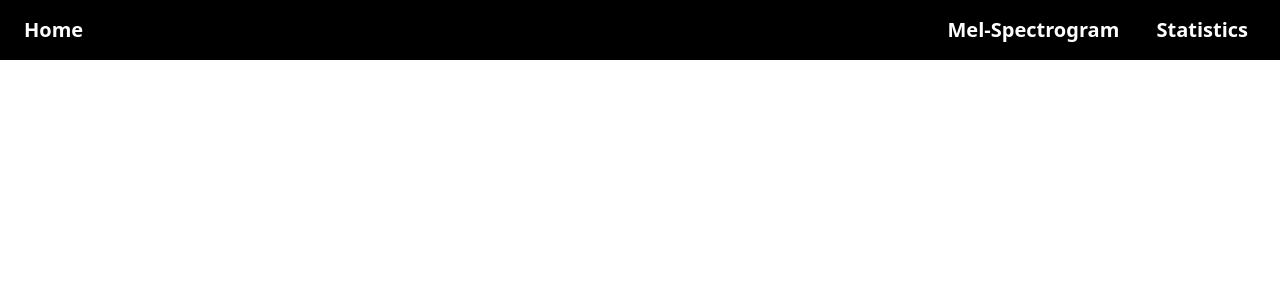
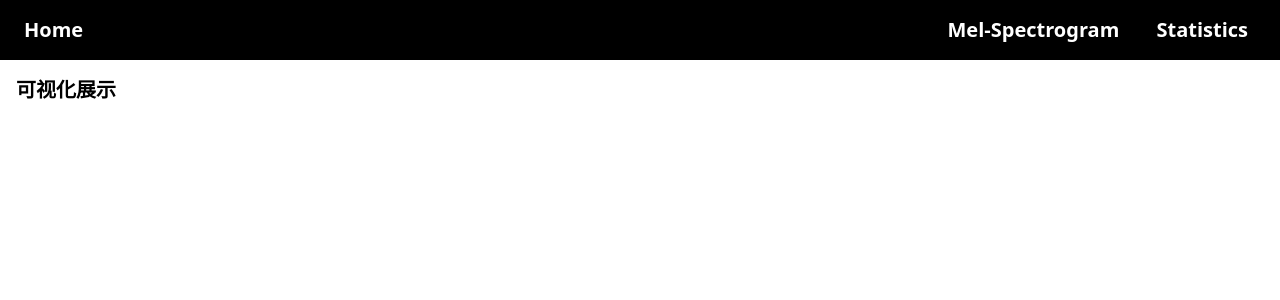
Before and after one commit to Yangthemob/vis, a Vue app: page /statistics in a window 1280 px wide. Shown: the top 300 px of the page. Built offline with nearby package versions, Linux system fonts and the light colour scheme.

Commit message:
word cloud added

```diff
--- a/package.json
+++ b/package.json
@@ -8,7 +8,10 @@
     "preview": "vite preview"
   },
   "dependencies": {
+    "echarts": "^5.4.3",
+    "echarts-wordcloud": "^2.1.0",
     "vue": "^3.3.4",
+    "vue-echarts": "^6.6.1",
     "vue-router": "^4.2.5"
   },
   "devDependencies": {
--- a/src/router/index.js
+++ b/src/router/index.js
@@ -1,6 +1,7 @@
 import { createRouter, createWebHistory } from 'vue-router'
 import HomeView from '../views/HomeView.vue'
 import MelView from '../views/MelView.vue'
+import Statistic from '../views/Statistic.vue'
 
 const router = createRouter({
   history: createWebHistory(import.meta.env.BASE_URL),
@@ -15,6 +16,11 @@ const router = createRouter({
       name: 'Mel-Spectogram',
       component: MelView
     },
+    {
+      path: '/statistics',
+      name: 'statistics',
+      component: Statistic
+    },
   ]
 })
 
--- /dev/null
+++ b/src/views/Statistic.vue
@@ -0,0 +1,81 @@
+<template>
+    <div class="container mx-auto p-4">
+        <h1 class="text-xl font-bold mb-4">可视化展示</h1>
+        <div class="grid grid-cols-1 md:grid-cols-2 gap-4">
+            <div class="chart-container">
+                <v-chart v-if="wordCloudData.length" :option="chartOption" />
+            </div>
+            <!-- 其他可视化组件的容器可以在这里添加 -->
+        </div>
+    </div>
+</template>
+
+
+<script setup>
+import VChart from 'vue-echarts';
+import { ref, onMounted } from 'vue';
+import { CanvasRenderer } from 'echarts/renderers';
+// 导入词云图
+import 'echarts-wordcloud';
+import * as echarts from 'echarts/core';
+
+// 注册必要的组件
+echarts.use([CanvasRenderer]);
+
+// 词云图数据
+const wordCloudData = ref([]);
+
+// 生成随机颜色的函数
+const generateRandomColor = () => {
+    return `rgb(${Math.round(Math.random() * 255)}, ${Math.round(Math.random() * 255)}, ${Math.round(Math.random() * 255)})`;
+};
+
+// 读取文本文件并处理数据
+const loadData = async () => {
+    const response = await fetch('/jieba.txt');
+    const text = await response.text();
+    wordCloudData.value = text.split('\n').map(line => {
+        const [word, count] = line.split(': ');
+        return {
+            name: word,
+            value: parseInt(count, 10)
+        };
+    });
+
+    // 更新图表配置
+    chartOption.value.series[0].data = wordCloudData.value;
+};
+
+onMounted(loadData);
+
+
+
+// 词云图配置
+const chartOption = ref({
+    series: [{
+        type: 'wordCloud',
+        gridSize: 2,
+        sizeRange: [20, 100],
+        rotationRange: [-60, 60],
+        shape: 'pentagon',
+        width: '100%',
+        height: '100%',
+        drawOutOfBound: true,
+        textStyle: {
+            normal: {
+                color: generateRandomColor
+            }
+        },
+        data: wordCloudData.value
+    }]
+});
+</script>
+
+
+<style>
+.chart-container {
+    width: 100%;
+    height: 700px;
+    /* 增加高度 */
+}
+</style>
```
Also changed, not shown: public/jieba.txt (added), 1 other file (tests, documents, lock files or other folders).
